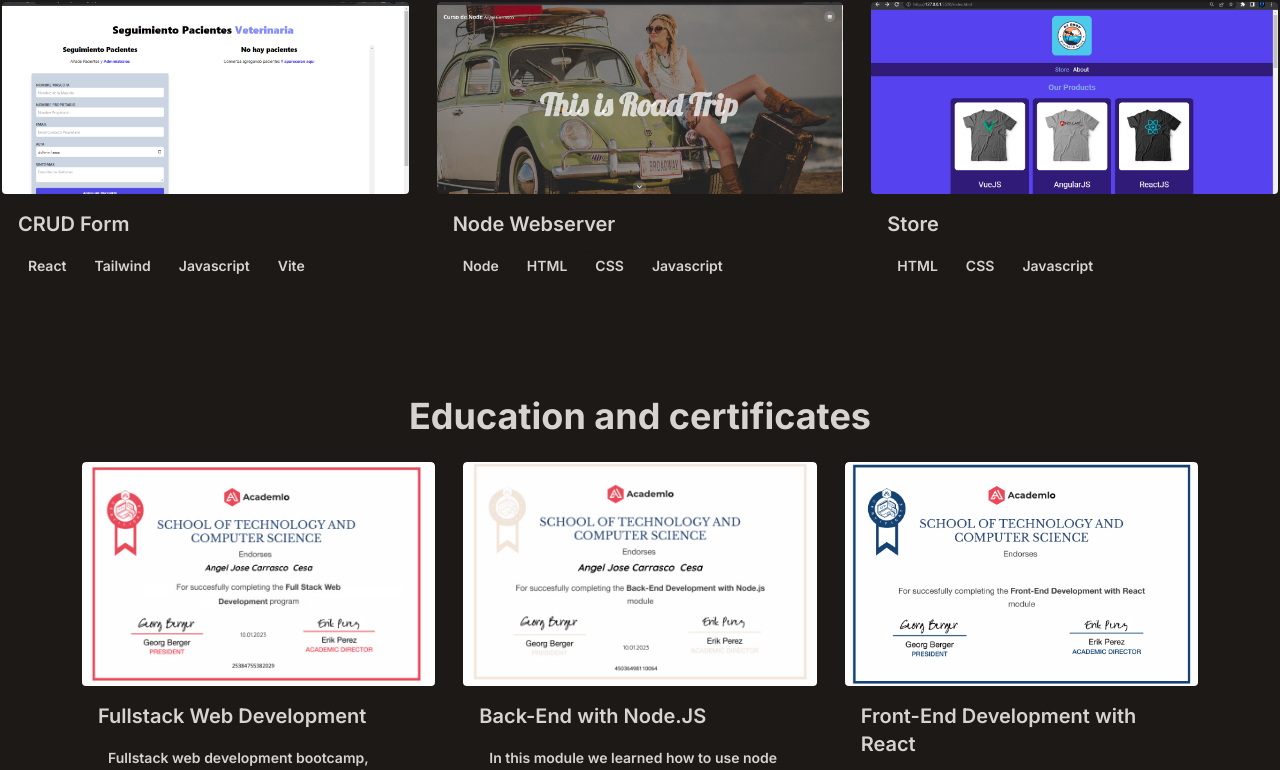
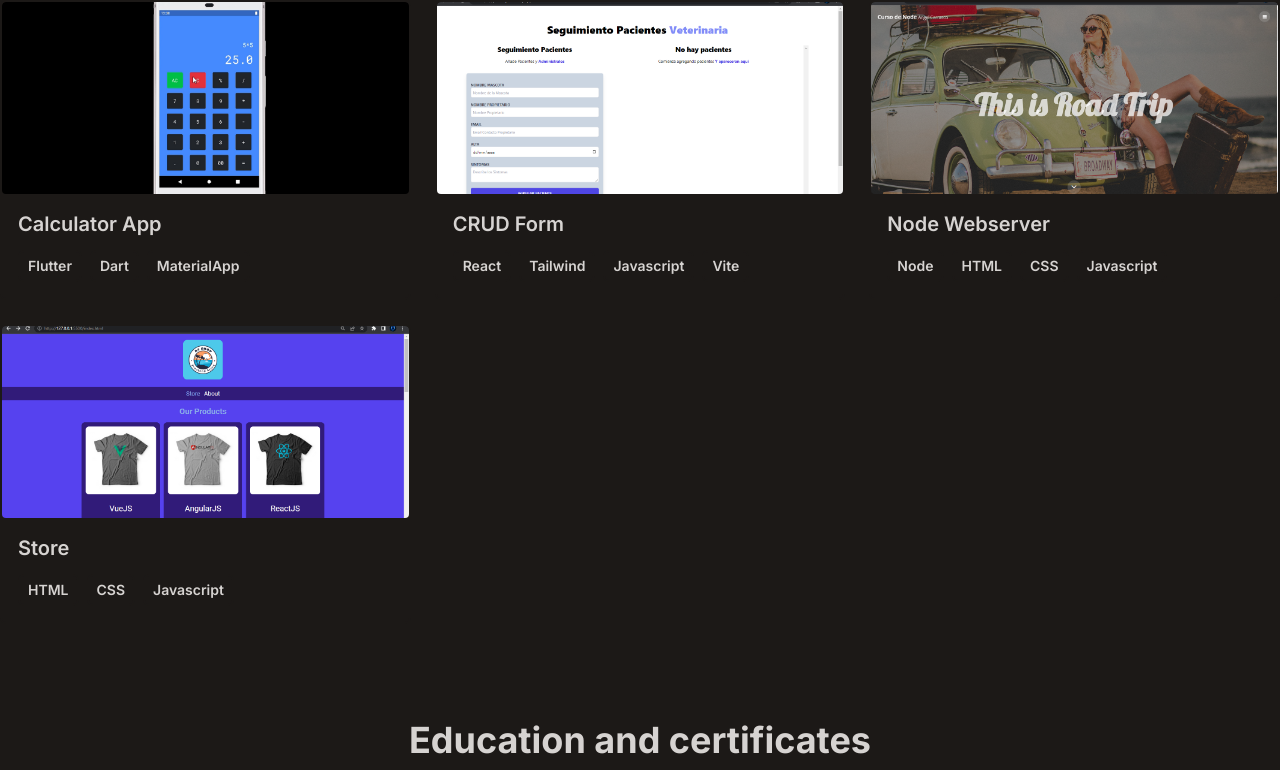
Before and after one commit to acarrascocesa/acportfolio23, a React (Vite) app: page / in a window 1280 px wide. Shown: the part 1232-2002 px from the top of the page. Built offline with nearby package versions, Linux system fonts and the light colour scheme.

Commit message:
calculator added

```diff
--- a/src/data/portfolio.js
+++ b/src/data/portfolio.js
@@ -7,6 +7,7 @@ import portfolio from "./projects/portfolio.png"
 import weatherapp from "./projects/weatherapp.png"
 import webserver from "./projects/webserver.png"
 import login from "./projects/login.png"
+import calculator from "./projects/calculator.png"
 
 export default [
     {
@@ -46,6 +47,12 @@ export default [
         link: "https://acgooglelogin.netlify.app/"
     },
     {
+        title: "Calculator App",
+        img: calculator,
+        stack: ["Flutter", "Dart", "MaterialApp"],
+        link: "https://github.com/acarrascocesa/fluttercalculator"
+    },
+    {
         title: "CRUD Form",
         img: form,
         stack: ["React", "Tailwind", "Javascript", "Vite"],
```
Also changed, not shown: src/data/projects/calculator.png (added).
